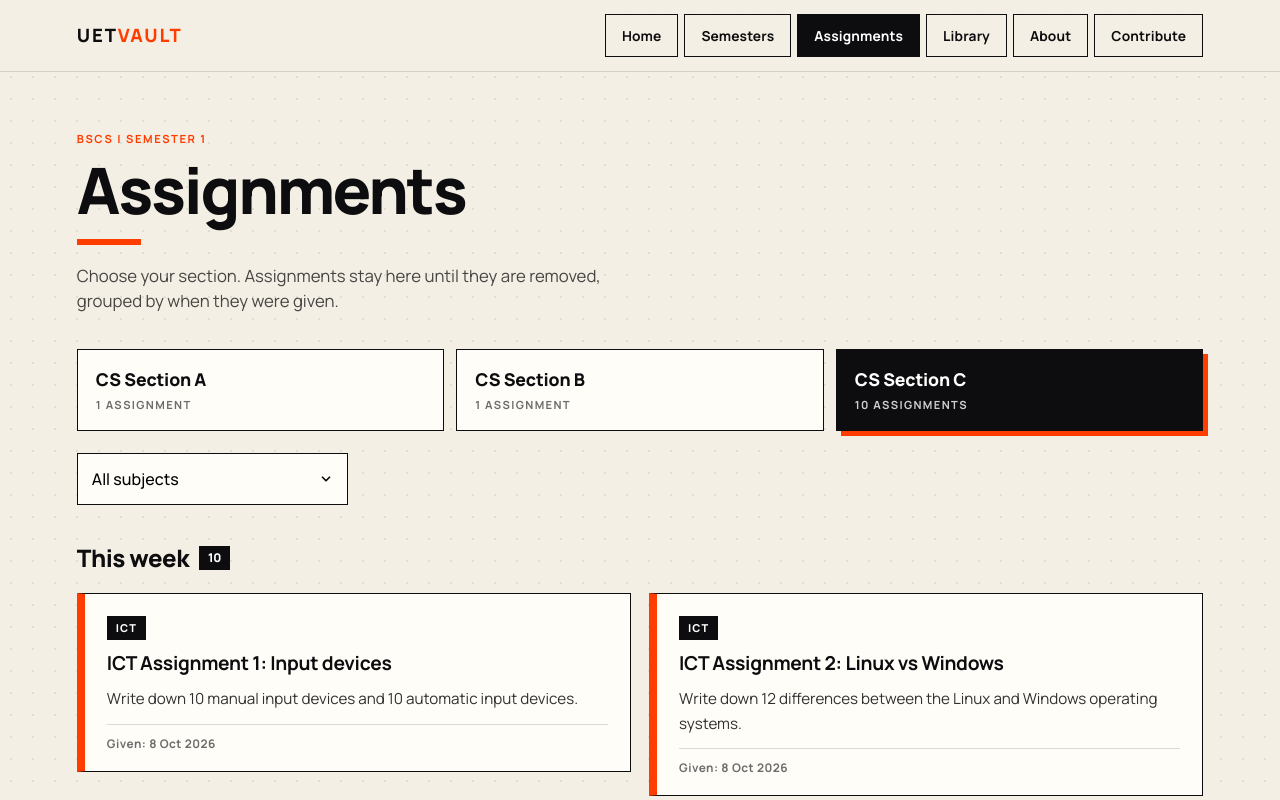
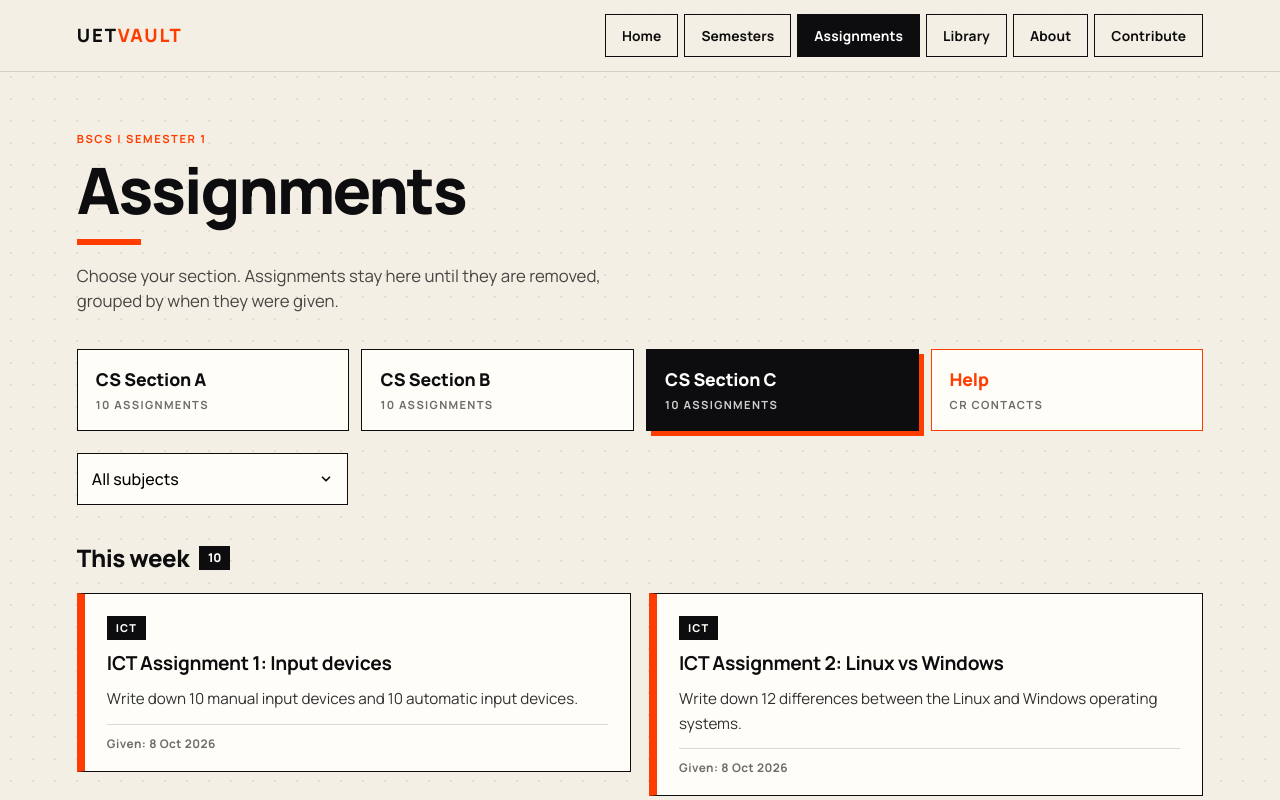
Before and after one commit to waleedabbaschk/uet-vault, a React (Vite) app: page /assignments in a window 1280 px wide. Shown: the top 800 px of the page. Built offline with nearby package versions, Linux system fonts and the light colour scheme.

Commit message:
Assignments for all sections, add Help tab with CR contacts

```diff
--- a/src/data/assignments.js
+++ b/src/data/assignments.js
@@ -9,7 +9,7 @@ export const assignments = [
     id: "ict-1",
     title: "ICT Assignment 1: Input devices",
     subject: "ict",
-    sections: ["C"],
+    sections: ["A", "B", "C"],
     date: "2026-10-08",
     details: "Write down 10 manual input devices and 10 automatic input devices.",
   },
@@ -17,7 +17,7 @@ export const assignments = [
     id: "ict-2",
     title: "ICT Assignment 2: Linux vs Windows",
     subject: "ict",
-    sections: ["C"],
+    sections: ["A", "B", "C"],
     date: "2026-10-08",
     details: "Write down 12 differences between the Linux and Windows operating systems.",
   },
@@ -25,7 +25,7 @@ export const assignments = [
     id: "ict-3",
     title: "ICT Assignment 3: QR code and Barcode",
     subject: "ict",
-    sections: ["C"],
+    sections: ["A", "B", "C"],
     date: "2026-10-08",
     details: "Using the information below, create a QR code and a Barcode.",
     points: [
@@ -43,7 +43,7 @@ export const assignments = [
     id: "ict-4",
     title: "ICT Assignment 4: Additive and subtractive colour",
     subject: "ict",
-    sections: ["C"],
+    sections: ["A", "B", "C"],
     date: "2026-10-08",
     details:
       "Describe the additive and subtractive nature of colour. Also write the colour combinations used for display and the colour combinations used for printing.",
@@ -52,7 +52,7 @@ export const assignments = [
     id: "ict-lab-word",
     title: "ICT Lab: MS Word tasks",
     subject: "ict-lab",
-    sections: ["C"],
+    sections: ["A", "B", "C"],
     date: "2026-10-08",
     details:
       "Create the following structure in MS Word. The first seven steps use the paragraph below.",
@@ -76,7 +76,7 @@ export const assignments = [
     id: "ict-lab-access",
     title: "Database practical (MS Access)",
     subject: "ict-lab",
-    sections: ["C"],
+    sections: ["A", "B", "C"],
     date: "2026-10-08",
     details:
       "Scenario: a single flat-file table with 45 columns (20 Personal, 10 Academic, 10 Financial, 5 General). Complete these tasks in MS Access.",
@@ -120,7 +120,7 @@ export const assignments = [
     id: "ideology-1",
     title: "Ideology Assignment 1: Write about your area",
     subject: "ideology",
-    sections: ["C"],
+    sections: ["A", "B", "C"],
     date: "2026-10-08",
     details:
       "Write about the area, city or region where you live, in your own words, including its history and background (2-3 pages).",
@@ -130,7 +130,7 @@ export const assignments = [
     id: "ideology-2",
     title: "Ideology Assignment 2: Political events 1857 to 1947",
     subject: "ideology",
-    sections: ["C"],
+    sections: ["A", "B", "C"],
     date: "2026-10-08",
     details:
       "Describe the significant political events of Pakistan's history from 1857 to 1947, in chronological order. The events are:",
@@ -162,7 +162,7 @@ export const assignments = [
     id: "calculus-hw",
     title: "Calculus homework",
     subject: "calculus",
-    sections: ["C"],
+    sections: ["A", "B", "C"],
     date: "2026-10-08",
     details: "Revise the lecture given by Ma'am Yusra.",
     tags: ["Homework"],
--- /dev/null
+++ b/src/data/crs.js
@@ -0,0 +1,6 @@
+// Class representatives. phone is in local format (03xxxxxxxxx).
+export const crs = [
+  { section: "A", name: "Huzair", phone: "03455432231" },
+  { section: "B", name: "Kashan", phone: "03155243616" },
+  { section: "C", name: "Qasim", phone: "03301560750" },
+];
--- a/src/pages/Assignments.jsx
+++ b/src/pages/Assignments.jsx
@@ -2,9 +2,12 @@ import { useState } from "react";
 import { useSearchParams } from "react-router-dom";
 import { assignments } from "../data/assignments.js";
 import { semesters } from "../data/semesters.js";
+import { crs } from "../data/crs.js";
 import "../styles/assignments.css";
 
-const SECTIONS = ["A", "B", "C"];
+const TABS = ["A", "B", "C", "help"];
+const intl = (p) => "92" + p.replace(/^0/, "");
+const pretty = (p) => p.slice(0, 4) + " " + p.slice(4);
 const subjects = semesters.flatMap((s) => s.subjects);
 const nameOf = (slug) => {
   const s = subjects.find((x) => x.slug === slug);
@@ -107,7 +110,8 @@ function Card({ a }) {
 
 export default function Assignments() {
   const [sp, setSp] = useSearchParams();
-  const sec = SECTIONS.includes(sp.get("section")) ? sp.get("section") : "C";
+  const sec = TABS.includes(sp.get("section")) ? sp.get("section") : "C";
+  const isHelp = sec === "help";
   const [subject, setSubject] = useState("all");
 
   const mine = assignments.filter((a) => a.sections.includes(sec));
@@ -125,20 +129,47 @@ export default function Assignments() {
       </p>
 
       <div className="asec-tabs" role="tablist" aria-label="Section">
-        {SECTIONS.map((s) => (
+        {TABS.map((s) => (
           <button
             key={s}
             role="tab"
             aria-selected={sec === s}
-            className={"asec-tab" + (sec === s ? " on" : "")}
+            className={"asec-tab" + (sec === s ? " on" : "") + (s === "help" ? " help" : "")}
             onClick={() => setSp({ section: s }, { replace: true })}
           >
-            <b>CS Section {s}</b>
-            <span>{count(s)} {count(s) === 1 ? "assignment" : "assignments"}</span>
+            <b>{s === "help" ? "Help" : "CS Section " + s}</b>
+            <span>
+              {s === "help"
+                ? "CR contacts"
+                : count(s) + (count(s) === 1 ? " assignment" : " assignments")}
+            </span>
           </button>
         ))}
       </div>
 
+      {isHelp ? (
+        <section className="help">
+          <h2 className="a-title">Class representatives <span className="a-count">{crs.length}</span></h2>
+          <p className="help-sub">
+            Stuck with an assignment or missed an announcement? Message the CR of your section on WhatsApp.
+          </p>
+          <div className="cr-grid">
+            {crs.map((c) => (
+              <article className="cr-card" key={c.section}>
+                <span className="a-badge">CS Section {c.section}</span>
+                <h3 className="cr-name">{c.name}</h3>
+                <p className="cr-role">Class Representative (CR)</p>
+                <p className="cr-num">{pretty(c.phone)}</p>
+                <div className="cr-actions">
+                  <a className="btn btn-dark" href={"https://wa.me/" + intl(c.phone)} target="_blank" rel="noreferrer">WhatsApp</a>
+                  <a className="btn" href={"tel:+" + intl(c.phone)}>Call</a>
+                </div>
+              </article>
+            ))}
+          </div>
+        </section>
+      ) : (
+        <>
         <div className="filters">
           <select value={subject} onChange={(e) => setSubject(e.target.value)} aria-label="Subject">
             <option value="all">All subjects</option>
@@ -162,6 +193,8 @@ export default function Assignments() {
             </section>
           );
         })}
+        </>
+      )}
     </main>
   );
 }
--- a/src/styles/assignments.css
+++ b/src/styles/assignments.css
@@ -47,3 +47,19 @@
   .a-card{padding:18px 16px 14px}
   .a-grid{grid-template-columns:1fr}
 }
+/* ---- help tab + 4 tabs ---- */
+.asec-tabs{grid-template-columns:repeat(4,1fr)}
+.asec-tab.help{border-color:var(--orange)}
+.asec-tab.help b{color:var(--orange)}
+.asec-tab.help.on{background:var(--orange);border-color:var(--orange);box-shadow:5px 5px 0 var(--ink)}
+.asec-tab.help.on b{color:#fff}
+.help-sub{font-size:1rem;line-height:1.6;opacity:.8;max-width:560px;margin:-4px 0 22px}
+.cr-grid{display:grid;grid-template-columns:repeat(auto-fill,minmax(min(100%,300px),1fr));gap:18px}
+.cr-card{display:grid;gap:8px;padding:22px;background:var(--paper);border:1.5px solid var(--ink);border-left:8px solid var(--orange);transition:transform .2s,box-shadow .2s}
+.cr-card:hover{transform:translate(-2px,-2px);box-shadow:6px 6px 0 var(--ink)}
+.cr-card .a-badge{justify-self:start}
+.cr-name{font-size:1.6rem;font-weight:800;letter-spacing:-.02em;margin-top:6px}
+.cr-role{font-size:.72rem;font-weight:700;letter-spacing:.12em;text-transform:uppercase;opacity:.6}
+.cr-num{font-size:1.25rem;font-weight:800;letter-spacing:.04em;font-variant-numeric:tabular-nums;margin:8px 0 6px}
+.cr-actions{display:flex;gap:10px;flex-wrap:wrap}
+@media(max-width:760px){.asec-tabs{grid-template-columns:repeat(2,1fr)}.asec-tab b{font-size:.95rem}.asec-tab span{font-size:.62rem}}
```
Lines whose indentation alone changed are shown as unchanged.
